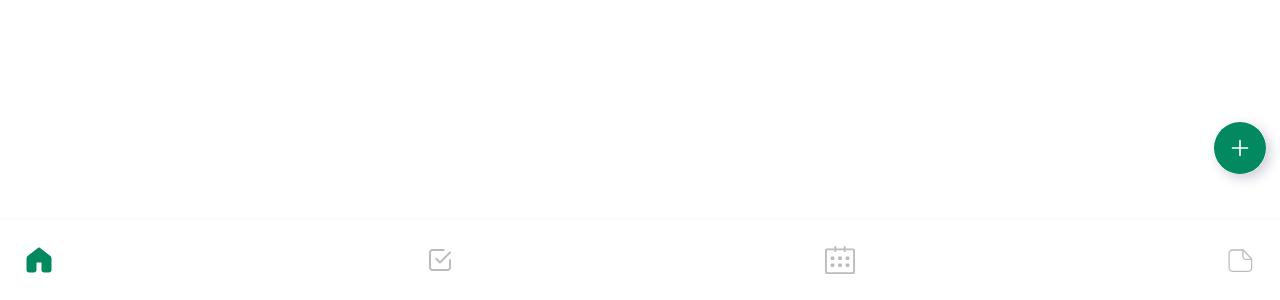
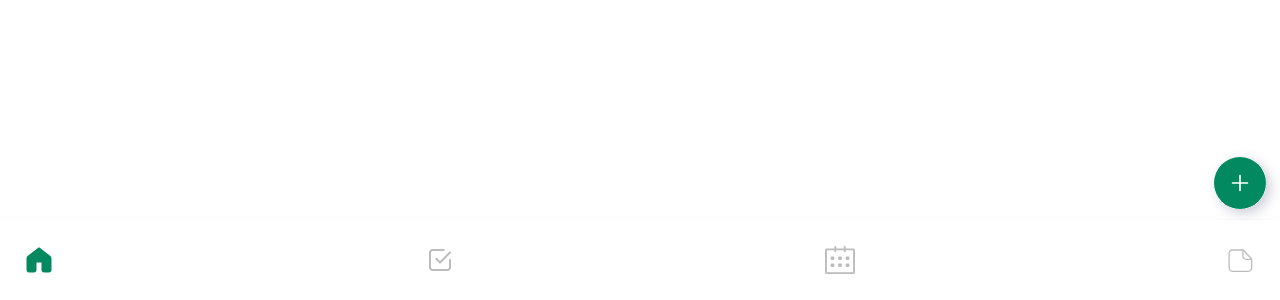
Before and after one commit to Stepheeeen/routine, a React (Vite) app: page / in a window 1280 px wide. Shown: the part 500-800 px from the top of the page. Built offline with nearby package versions, Linux system fonts and the light colour scheme.

Commit message:
adjustment

```diff
--- a/src/components/reusable/Button/AddIcon.jsx
+++ b/src/components/reusable/Button/AddIcon.jsx
@@ -4,7 +4,7 @@ import addIcon from '../../../assets/icons/addIcon.svg'
 
 const AddIcon = ({ path, addStyle }) => {
     return (
-        <Link to={path} className={`absolute right-0 bottom-[30px] ${addStyle}`}>
+        <Link to={path} className={`fixed right-0 bottom-[75px] ${addStyle}`}>
             <img src={addIcon} alt="addIcon" />
         </Link>
     )
--- a/src/components/reusable/Navbar/Navbar.jsx
+++ b/src/components/reusable/Navbar/Navbar.jsx
@@ -22,7 +22,7 @@ const BottomNavbar = ({ navbarStyling }) => {
 
   return (
     <div className={`fixed bottom-0 m-auto w-full p-6 shadow flex items-center justify-between z-10 ${navbarStyling}`}>
-      <Link to='/home'>
+      <Link to='/'>
         <img src={location.pathname === '/' ? HomeActive : Home} alt="home" />
       </Link>
       <Link to='/task'>
```
